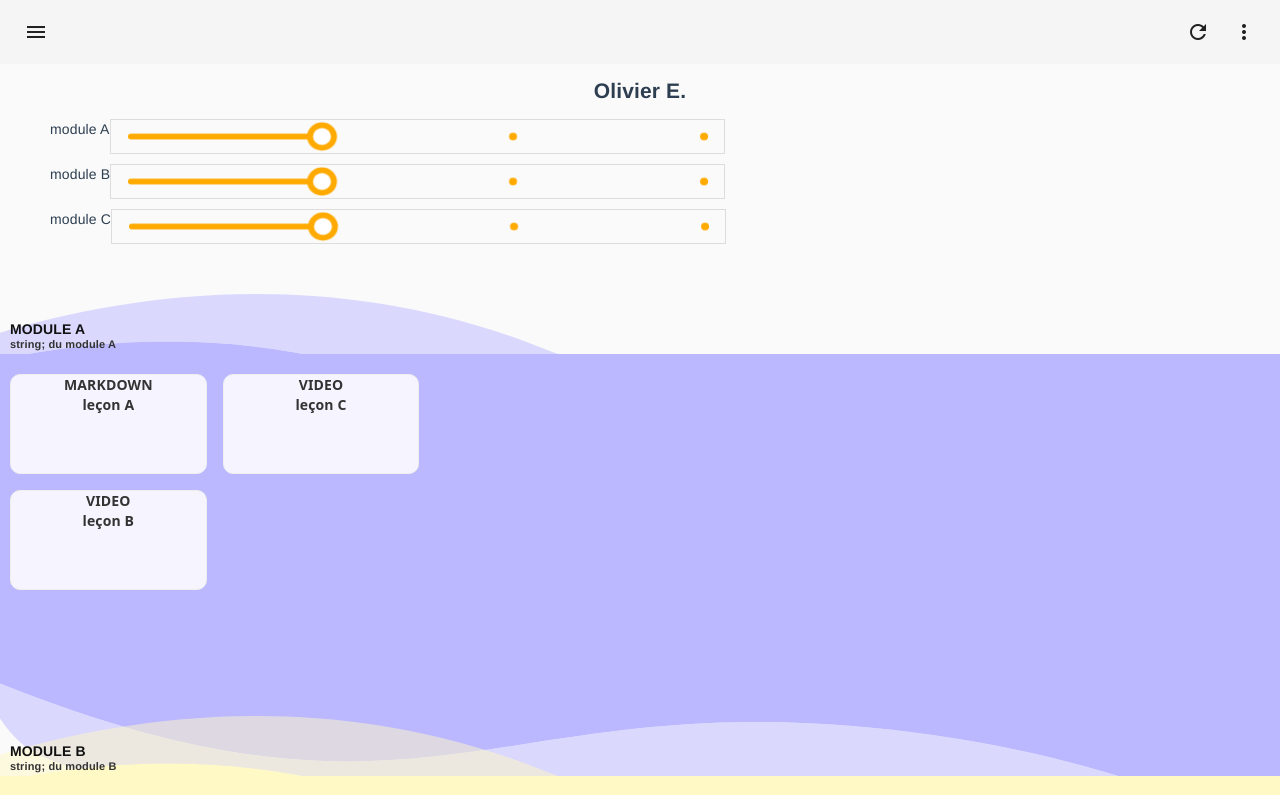
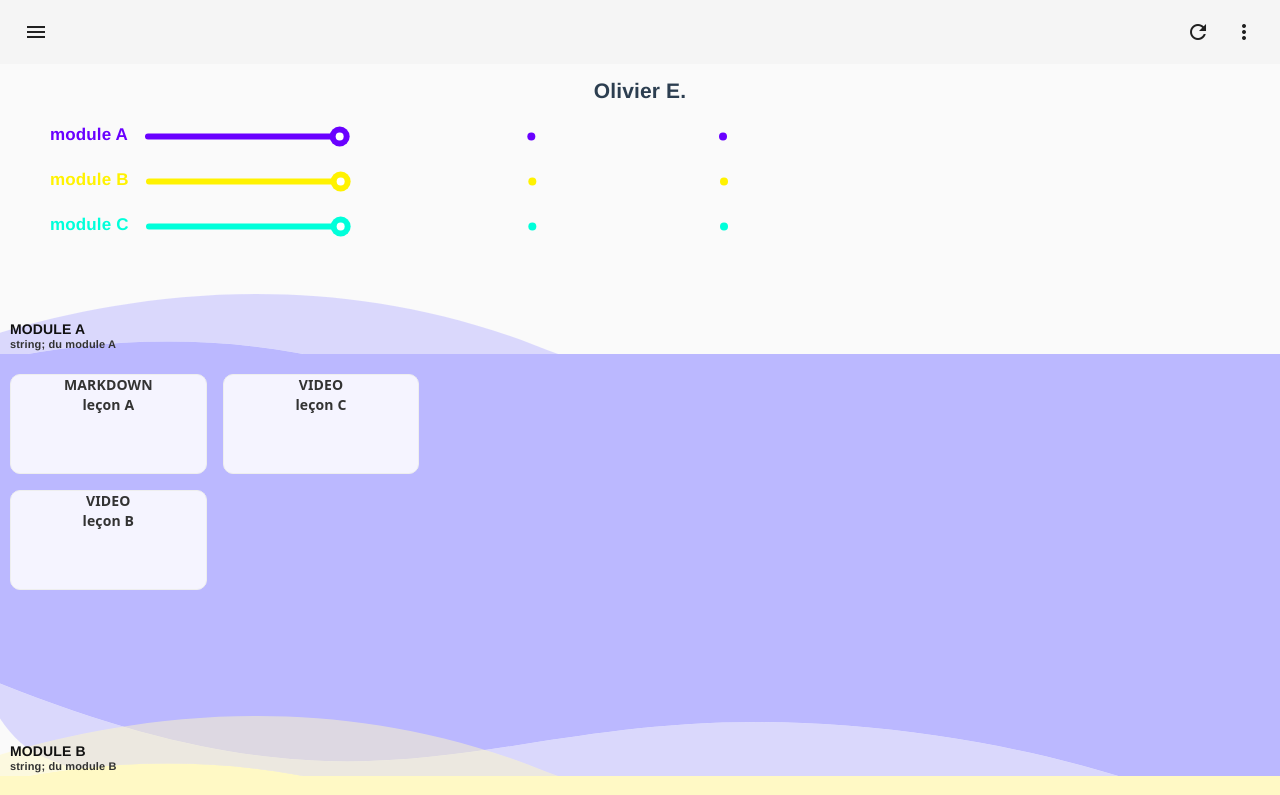
Before and after one commit to evaletolab/MILID, a Vue app in the folder milid-frontend/: page /home in a window 1280 px wide. Shown: the top 795 px of the page. Built offline with nearby package versions, Linux system fonts and the light colour scheme.

Commit message:
chg: theme integration

```diff
--- a/milid-frontend/src/app.scss
+++ b/milid-frontend/src/app.scss
@@ -20,6 +20,10 @@
   }
 
   .theme-1 {
+    .primary-on-text { color: var(--theme-1-primary)!important;}
+    .secondary-on-text { color: var(--theme-1-secondary)!important;}
+    .tertiary-on-text { color: var(--theme-1-tertiary)!important; }
+
     .primary { background-color: var(--theme-1-primary)!important; color: white!important }
     .secondary { background-color: var(--theme-1-secondary)!important; color: white!important; }
     .tertiary { background-color: var(--theme-1-tertiary)!important; }
@@ -32,6 +36,10 @@
     .secondary { background-color: var(--theme-2-secondary)!important;color: white!important; }
     .tertiary { background-color: var(--theme-2-tertiary)!important; }
 
+    .primary-on-text { color: var(--theme-2-primary)!important;}
+    .secondary-on-text { color: var(--theme-2-secondary)!important;}
+    .tertiary-on-text { color: var(--theme-2-tertiary)!important; }
+
   }
 
   .theme-3 {
@@ -39,6 +47,10 @@
     .secondary { background-color: var(--theme-3-secondary)!important;color: white!important; }
     .tertiary { background-color: var(--theme-3-tertiary)!important; }
 
+    .primary-on-text { color: var(--theme-3-primary)!important;}
+    .secondary-on-text { color: var(--theme-3-secondary)!important;}
+    .tertiary-on-text { color: var(--theme-3-tertiary)!important; }
+
   }
 
 
--- a/milid-frontend/src/components/ModuleProgress.vue
+++ b/milid-frontend/src/components/ModuleProgress.vue
@@ -6,6 +6,7 @@
 /* eslint-disable */
 
 import { Component, Prop, Vue } from 'vue-property-decorator';
+import { $config } from '../services';
 import { MILID } from '../models';
 
 @Component
@@ -15,7 +16,16 @@ export default class ModuleProgress extends Vue {
 
   @Prop() pipCount!: number;
   @Prop() completedPips!: number;
-  @Prop() color!: string;
+  @Prop() theme!: string;
+
+  config: MILID.Config = {} as MILID.Config;
+
+  get primary() {
+    if(!this.config.themes) {
+      return '#f00';
+    }
+    return this.config.themes[this.theme].primary;
+  }
 
   created() {
     window.addEventListener("resize", this.onResize);
@@ -40,6 +50,7 @@ export default class ModuleProgress extends Vue {
   mounted() {
     const canvas = this.$refs.canvas as HTMLCanvasElement;
     this._ctx = canvas.getContext('2d');
+    this.config = $config.store.config;
     this.onResize();
   }
 
@@ -53,7 +64,6 @@ export default class ModuleProgress extends Vue {
     const { width, height } = this._ctx.canvas;
     const ctx: CanvasRenderingContext2D = this._ctx;
 
-    console.log("w, h", width, height);
 
     ctx.clearRect(0, 0, width, height);
 
@@ -69,13 +79,13 @@ export default class ModuleProgress extends Vue {
       const pipOffset = usableWidth / (this.pipCount - 1);
       const pipRadius = Math.floor(4 * this.pixelRatio);
       const lineWidth = Math.floor(6 * this.pixelRatio);
-      const completedRadius = Math.floor(15 * this.pixelRatio);
+      const completedRadius = Math.floor(10 * this.pixelRatio);
       const whiteDotRadius = completedRadius - (lineWidth);
 
       ctx.translate(0, height / 2);
       {
         // draw pips ( = count of lessons)
-        ctx.fillStyle = this.color || "#f00";
+        ctx.fillStyle = this.primary || "#f00";
         for(let i = 0; i < this.pipCount; i++){
           const x = xMargin + (i * pipOffset);
           const y = 0;
@@ -91,7 +101,7 @@ export default class ModuleProgress extends Vue {
       {
         const len = pipOffset * this.completedPips;
 
-        ctx.strokeStyle = this.color || "#f00";
+        ctx.strokeStyle = this.primary || "#f00";
         ctx.beginPath();
         ctx.lineCap = "round";
         ctx.lineWidth = lineWidth;
@@ -152,7 +162,6 @@ export default class ModuleProgress extends Vue {
 <style scoped lang="scss">
   canvas {
     width: 100%;
-    border: 1px solid #ddd;
     height: 100%;
   }
 </style>
--- a/milid-frontend/src/components/ModuleStatus.vue
+++ b/milid-frontend/src/components/ModuleStatus.vue
@@ -1,7 +1,7 @@
 <template>
-  <div class="status">
-    <div class="title">{{module.title}}</div>
-    <ModuleProgress :pipCount="4" :completedPips="1" :color="'#ffaa00'" class="progress"></ModuleProgress>
+  <div class="status " :class="'theme-'+module.theme">
+    <div class="title primary-on-text">{{module.title}}</div>
+    <ModuleProgress :pipCount="4" :completedPips="1" :theme="module.theme" class="progress"></ModuleProgress>
   </div>
 </template>
 
@@ -32,6 +32,12 @@ export default class ModuleStatus extends Vue {
       width: 50%;
       // margin-left: 20px; // breaks canvas size computation
     }
+
+    .title {
+      font-size: 17px;
+      font-weight: 700;
+      padding: 6px 0;
+    }
   }
 
 </style>
--- a/milid-frontend/src/models/index.ts
+++ b/milid-frontend/src/models/index.ts
@@ -21,7 +21,8 @@ export namespace MILID {
   }
 
   export interface Config {
-
+    version: string;
+    themes: any;
   }
 
   //
--- a/milid-frontend/src/services/config-service.ts
+++ b/milid-frontend/src/services/config-service.ts
@@ -19,7 +19,7 @@ class ConfigService {
     return this._store;
   }
 
-  async get(force?: boolean): Promise<MILID.Config> {
+  async get(force?: boolean){
     if(!this._store.config.done && !force) {
       const res = await axios.get(this._baseUrl + 'config.json');
       this._store.config = res.data;
@@ -30,7 +30,7 @@ class ConfigService {
       this.generateColors(this._store.config.themes);
     }
 
-    return this._store.config
+    return this._store.config;
   }
 
   generateColors(themes){
--- a/milid-frontend/src/services/module-service.ts
+++ b/milid-frontend/src/services/module-service.ts
@@ -17,7 +17,7 @@ class ModuleService {
   }
 
 
-  async getAll(): Promise<MILID.Module[]> {
+  async getAll(){
     if(!this._store.modules.length) {
       const res = await axios.get(this._baseUrl + 'modules.json');
       this._store.modules = res.data;
--- a/milid-frontend/src/views/Lesson.vue
+++ b/milid-frontend/src/views/Lesson.vue
@@ -150,7 +150,7 @@ export default class Lesson extends Vue {
   //
   // vues methods
   beforeRouteEnter(to: Route, from: Route, next: any) {
-    const load = [$config.get(),$module.getAll()]
+    const load = [$config.get(),$module.getAll()];
     Promise.all(load).then(next);
   }
 
```
